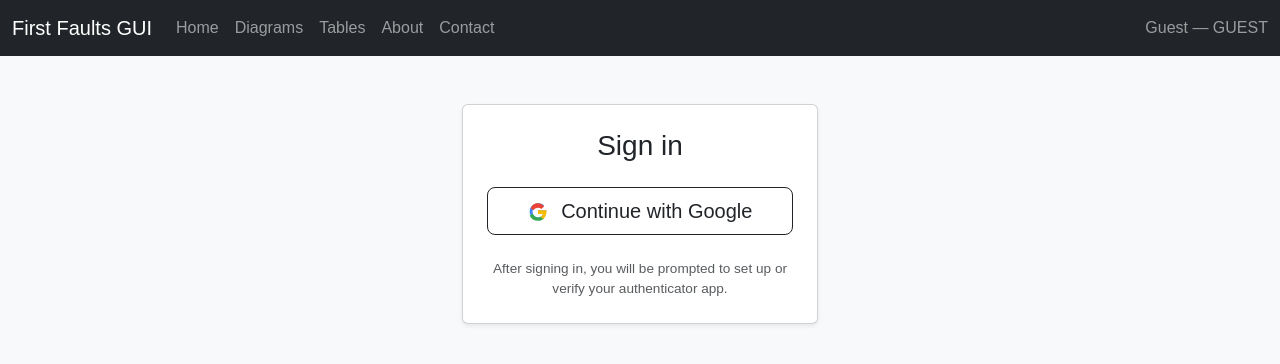
After one commit to bucofski/First_Faults_GUI, a Flask app: page /auth/login in a window 1280 px wide. The commit adds this page. Shown: the top 364 px of the page. Run offline with Flask 3, Linux system fonts and the light colour scheme.

Commit message:
feat(auth): Google OAuth 2.0 SSO + TOTP authenticator-app 2FA (#61)
- Add authlib, pyotp, qrcode[pil] dependencies
- auth_routes blueprint: /auth/login, /google, /callback,
  /totp-setup, /totp-verify, /logout; login_required decorator
- auth_service: init_oauth helper, TOTP generate/verify/QR helpers
- user_store: thread-safe JSON store (data/users.json) with upsert
  and TOTP enrolment
- Protect all /plc/* routes with @login_required
- credential_service now reads from Flask session (real auth)
- base.html: logout button shown when authenticated
- config.toml: document [oauth.google] env-var requirements
- SECRET_KEY read from FLASK_SECRET_KEY env var

Co-Authored-By: Claude Sonnet 4.6 <noreply@anthropic.com>

```diff
--- a/config/config.toml
+++ b/config/config.toml
@@ -36,6 +36,11 @@ enable_tracing = false
 # Prefer environment variables, but allow defaults:
 jwt_secret = "${JWT_SECRET:-change-me}"
 
+[oauth.google]
+# Set GOOGLE_CLIENT_ID and GOOGLE_CLIENT_SECRET as environment variables.
+# Obtain credentials at https://console.cloud.google.com/apis/credentials
+# Authorised redirect URI: http://localhost:8080/auth/callback
+
 [env.dev]
 server.debug = true
 logging.level = "DEBUG"
--- a/presentations/app.py
+++ b/presentations/app.py
@@ -1,15 +1,15 @@
 import logging
+import os
 import tomllib
 from pathlib import Path
 
-from flask import Flask, render_template, url_for, redirect, session
+from flask import Flask, render_template, url_for, redirect
 
 from config.logging_config import setup_logging
 from presentations.routes import plc_routes
-from presentations.services.creadential import Role
-from presentations.services.credential_service import CredentialService
+from presentations.routes import auth_routes
+from presentations.services import auth_service
 
-_auth_log = logging.getLogger("auth")
 _app_log = logging.getLogger("presentations")
 
 
@@ -17,9 +17,12 @@ def create_app() -> Flask:
     setup_logging()
 
     app = Flask("app")
-    app.secret_key = "dev"
+    app.secret_key = os.environ.get("FLASK_SECRET_KEY", "dev-only-change-in-prod")
     app.jinja_options["autoescape"] = True
+    app.register_blueprint(auth_routes.bp)
     app.register_blueprint(plc_routes.bp)
+
+    auth_service.init_oauth(app)
 
     config_path = (Path(__file__).resolve().parent.parent / "config" / "config.toml")
 
@@ -36,17 +39,6 @@ def create_app() -> Flask:
     server_cfg = loaded.get("server", {})
     app.config["SERVER_HOST"] = server_cfg.get("host", "127.0.0.1")
     app.config["SERVER_PORT"] = server_cfg.get("port", 5000)
-
-    @app.before_request
-    def ensure_session_credentials():
-        cred = CredentialService.get_current_credential()
-        if cred is not None:
-            is_new_session = "username" not in session
-            session["username"] = cred.username
-            role_obj = cred.role
-            session["role"] = role_obj.value if role_obj is not None else Role.GUEST.value
-            if is_new_session:
-                _auth_log.info("Session started: user=%s role=%s", cred.username, session["role"])
 
     @app.errorhandler(404)
     def not_found(e):
@@ -83,6 +75,6 @@ def create_app() -> Flask:
 
     @app.route("/")
     def start():
-       return redirect(url_for("plc.home"))
+        return redirect(url_for("plc.home"))
 
     return app
--- /dev/null
+++ b/presentations/routes/auth_routes.py
@@ -0,0 +1,149 @@
+import functools
+import logging
+
+from flask import (
+    Blueprint,
+    redirect,
+    render_template,
+    request,
+    session,
+    url_for,
+    flash,
+)
+
+from presentations.services import auth_service, user_store
+
+_log = logging.getLogger("auth")
+
+bp = Blueprint("auth", __name__, url_prefix="/auth")
+
+
+# ---------------------------------------------------------------------------
+# Login-required decorator
+# ---------------------------------------------------------------------------
+
+def login_required(f):
+    @functools.wraps(f)
+    def wrapper(*args, **kwargs):
+        if "username" not in session:
+            session["next"] = request.url
+            return redirect(url_for("auth.login"))
+        return f(*args, **kwargs)
+    return wrapper
+
+
+# ---------------------------------------------------------------------------
+# Routes
+# ---------------------------------------------------------------------------
+
+@bp.route("/login")
+def login():
+    if "username" in session:
+        return redirect(url_for("plc.home"))
+    return render_template("auth/login.html", title="Login")
+
+
+@bp.route("/google")
+def google_login():
+    redirect_uri = url_for("auth.callback", _external=True)
+    return auth_service.google_client().authorize_redirect(redirect_uri)
+
+
+@bp.route("/callback")
+def callback():
+    token = auth_service.google_client().authorize_access_token()
+    user_info = token.get("userinfo")
+    if not user_info:
+        flash("Google login failed — no user info returned.", "error")
+        return redirect(url_for("auth.login"))
+
+    google_sub = user_info["sub"]
+    email = user_info.get("email", "")
+    name = user_info.get("name", email)
+
+    user = user_store.upsert_user(google_sub, email, name)
+    _log.info("OAuth callback: sub=%s email=%s totp_enrolled=%s", google_sub, email, user["totp_enrolled"])
+
+    # Store partial-auth state; full session set only after TOTP
+    session["oauth_pending"] = google_sub
+
+    if user["totp_enrolled"]:
+        return redirect(url_for("auth.totp_verify"))
+    return redirect(url_for("auth.totp_setup"))
+
+
+@bp.route("/totp-setup", methods=["GET", "POST"])
+def totp_setup():
+    google_sub = session.get("oauth_pending")
+    if not google_sub:
+        return redirect(url_for("auth.login"))
+
+    user = user_store.get_user(google_sub)
+    if user is None:
+        session.pop("oauth_pending", None)
+        return redirect(url_for("auth.login"))
+
+    if request.method == "POST":
+        secret = session.get("totp_pending_secret")
+        code = request.form.get("totp_code", "").strip()
+        if not secret:
+            flash("Session expired — please log in again.", "error")
+            return redirect(url_for("auth.login"))
+        if not auth_service.verify_totp(secret, code):
+            flash("Invalid code. Try again.", "error")
+            qr_data = auth_service.qr_code_base64(auth_service.get_totp_uri(secret, user["email"]))
+            return render_template("auth/totp_setup.html", title="Set up 2FA", qr_data=qr_data, secret=secret)
+
+        user_store.enroll_totp(google_sub, secret)
+        session.pop("totp_pending_secret", None)
+        _log.info("TOTP enrolled: sub=%s", google_sub)
+        _complete_login(user)
+        return redirect(session.pop("next", url_for("plc.home")))
+
+    # GET — generate a new TOTP secret for this setup attempt
+    secret = auth_service.generate_totp_secret()
+    session["totp_pending_secret"] = secret
+    qr_data = auth_service.qr_code_base64(auth_service.get_totp_uri(secret, user["email"]))
+    return render_template("auth/totp_setup.html", title="Set up 2FA", qr_data=qr_data, secret=secret)
+
+
+@bp.route("/totp-verify", methods=["GET", "POST"])
+def totp_verify():
+    google_sub = session.get("oauth_pending")
+    if not google_sub:
+        return redirect(url_for("auth.login"))
+
+    user = user_store.get_user(google_sub)
+    if user is None or not user["totp_enrolled"]:
+        return redirect(url_for("auth.totp_setup"))
+
+    if request.method == "POST":
+        code = request.form.get("totp_code", "").strip()
+        if not auth_service.verify_totp(user["totp_secret"], code):
+            flash("Invalid code. Try again.", "error")
+            return render_template("auth/totp_verify.html", title="Two-Factor Authentication")
+
+        _log.info("TOTP verified: sub=%s", google_sub)
+        _complete_login(user)
+        return redirect(session.pop("next", url_for("plc.home")))
+
+    return render_template("auth/totp_verify.html", title="Two-Factor Authentication")
+
+
+@bp.route("/logout")
+def logout():
+    username = session.get("username", "unknown")
+    _log.info("Logout: user=%s", username)
+    session.clear()
+    return redirect(url_for("auth.login"))
+
+
+# ---------------------------------------------------------------------------
+# Helpers
+# ---------------------------------------------------------------------------
+
+def _complete_login(user: dict) -> None:
+    session.pop("oauth_pending", None)
+    session["username"] = user["email"]
+    session["role"] = user["role"]
+    session["google_sub"] = user["google_sub"]
--- /dev/null
+++ b/presentations/services/auth_service.py
@@ -0,0 +1,45 @@
+import base64
+import io
+import os
+
+import pyotp
+import qrcode
+from authlib.integrations.flask_client import OAuth
+
+_oauth = OAuth()
+_APP_NAME = "First Faults GUI"
+
+
+def init_oauth(app):
+    _oauth.init_app(app)
+    _oauth.register(
+        name="google",
+        client_id=os.environ["GOOGLE_CLIENT_ID"],
+        client_secret=os.environ["GOOGLE_CLIENT_SECRET"],
+        server_metadata_url="https://accounts.google.com/.well-known/openid-configuration",
+        client_kwargs={"scope": "openid email profile"},
+    )
+
+
+def google_client():
+    return _oauth.google
+
+
+def generate_totp_secret() -> str:
+    return pyotp.random_base32()
+
+
+def get_totp_uri(secret: str, email: str) -> str:
+    return pyotp.totp.TOTP(secret).provisioning_uri(name=email, issuer_name=_APP_NAME)
+
+
+def verify_totp(secret: str, code: str) -> bool:
+    totp = pyotp.TOTP(secret)
+    return totp.verify(code.strip(), valid_window=1)
+
+
+def qr_code_base64(uri: str) -> str:
+    img = qrcode.make(uri)
+    buf = io.BytesIO()
+    img.save(buf, format="PNG")
+    return base64.b64encode(buf.getvalue()).decode()
--- /dev/null
+++ b/presentations/templates/auth/login.html
@@ -0,0 +1,34 @@
+{% extends "base.html" %}
+{% block content %}
+<div class="row justify-content-center mt-5">
+  <div class="col-md-5 col-lg-4">
+    <div class="card shadow-sm">
+      <div class="card-body p-4">
+        <h3 class="card-title text-center mb-4">Sign in</h3>
+
+        {% with messages = get_flashed_messages(category_filter=["error"]) %}
+          {% for msg in messages %}
+            <div class="alert alert-danger">{{ msg }}</div>
+          {% endfor %}
+        {% endwith %}
+
+        <div class="d-grid">
+          <a class="btn btn-outline-dark btn-lg" href="{{ url_for('auth.google_login') }}">
+            <svg class="me-2" height="20" viewBox="0 0 48 48" width="20" xmlns="http://www.w3.org/2000/svg">
+              <path d="M44.5 20H24v8.5h11.8C34.7 33.9 30.1 37 24 37c-7.2 0-13-5.8-13-13s5.8-13 13-13c3.1 0 5.9 1.1 8.1 2.9l6.4-6.4C34.6 5.1 29.6 3 24 3 12.9 3 4 11.9 4 23s8.9 20 20 20c11 0 19.7-8 19.7-20 0-1.3-.1-2.7-.2-4z" fill="#4285F4"/>
+              <path d="M6.3 14.7l7 5.1C15.1 16.4 19.2 14 24 14c3.1 0 5.9 1.1 8.1 2.9l6.4-6.4C34.6 5.1 29.6 3 24 3 16 3 9.1 7.9 6.3 14.7z" fill="#EA4335"/>
+              <path d="M24 45c5.5 0 10.5-1.9 14.4-5l-6.7-5.5C29.6 36 27 37 24 37c-6 0-11-4.1-12.8-9.6l-7 5.4C7.3 40.2 15 45 24 45z" fill="#34A853"/>
+              <path d="M44.5 20H24v8.5h11.8c-.8 3.1-3.1 5.6-6 7l6.7 5.5C40.9 37.5 44.5 30.8 44.5 23c0-1.1-.1-2.1-.2-3z" fill="#FBBC05"/>
+            </svg>
+            Continue with Google
+          </a>
+        </div>
+
+        <p class="text-center text-muted mt-4 mb-0" style="font-size:.85rem;">
+          After signing in, you will be prompted to set up or verify your authenticator app.
+        </p>
+      </div>
+    </div>
+  </div>
+</div>
+{% endblock %}
--- a/presentations/templates/base.html
+++ b/presentations/templates/base.html
@@ -40,9 +40,12 @@
                                         href="{{ url_for('plc.contact') }}">Contact</a></li>
 
             </ul>
-            <span class="navbar-text ms-auto">
-            user : {{ session.username or 'Guest' }} &nbsp; Role : {{ session.role or 'GUEST' }}
-          </span>
+            <span class="navbar-text ms-auto d-flex align-items-center gap-3">
+              <span>{{ session.username or 'Guest' }} &mdash; {{ session.role or 'GUEST' }}</span>
+              {% if session.username %}
+                <a class="btn btn-outline-light btn-sm" href="{{ url_for('auth.logout') }}">Logout</a>
+              {% endif %}
+            </span>
         </div>
 
     </div>
--- a/pyproject.toml
+++ b/pyproject.toml
@@ -5,13 +5,16 @@ description = "Add your description here"
 readme = "README.md"
 requires-python = ">=3.14"
 dependencies = [
+    "authlib>=1.7.2",
     "flask[all]>=3.1.2",
     "matplotlib>=3.10.7",
     "pandas>=2.3.3",
     "pandas-stubs~=2.3.3",
     "plotly[all]>=6.4.0",
     "pyodbc>=5.3.0",
+    "pyotp>=2.9.0",
     "pyyaml>=6.0.3",
+    "qrcode[pil]>=8.2",
     "reportlab>=4.4.6",
     "scikit-learn>=1.8.0",
     "sqlalchemy~=2.0",
```
Also changed, not shown: presentations/routes/plc_routes.py (+9 -0 lines), presentations/services/credential_service.py (+12 -2 lines), presentations/services/user_store.py (added, +58 -0 lines), presentations/templates/auth/totp_setup.html (added, +44 -0 lines), presentations/templates/auth/totp_verify.html (added, +39 -0 lines).
